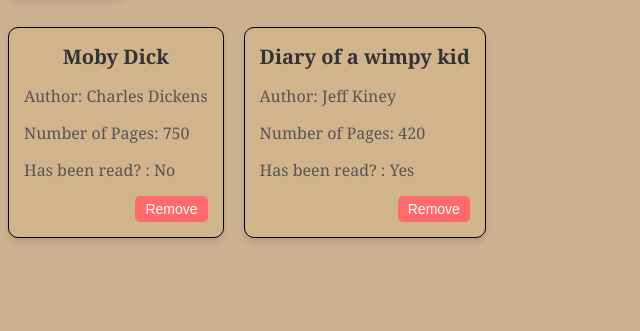
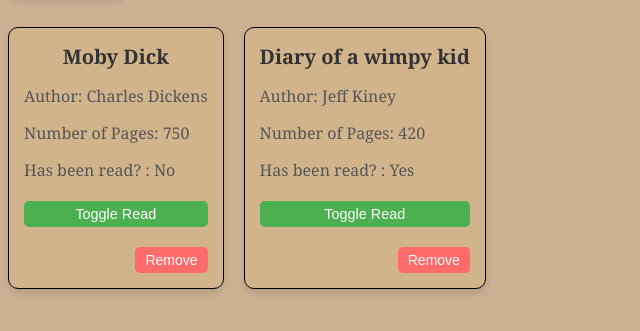
Before and after one commit to apoa5/library, a plain HTML site: page index.html in a window 1280 px wide. Shown: the part 111-442 px from the top of the page, without its empty margins (0-640 px from the left). Drawn offline with Linux system fonts and the light colour scheme.

Commit message:
Added toggle button to change read status

```diff
--- a/script.js
+++ b/script.js
@@ -8,6 +8,10 @@ function Book(title, author, pages, hasBeenRead) {
     this.pages = pages;
     this.hasBeenRead = hasBeenRead;
 }
+
+Book.prototype.toggleReadStatus = function () {
+    this.hasBeenRead = !this.hasBeenRead;
+};
 
 //Manually create some books for now so I can see them
 const book1 = new Book("Moby Dick", "Charles Dickens", 750, false);
@@ -36,22 +40,32 @@ function displayBook() {
         const author = document.createElement('div');
         const pages = document.createElement('div');
         const read = document.createElement('div');
+        const toggleReadButton = document.createElement('button');
         const deleteButton = document.createElement('button');
 
         title.textContent = `${book.title}`;
         author.textContent = `Author: ${book.author}`;
         pages.textContent = `Number of Pages: ${book.pages}`;
         read.textContent = `Has been read? : ${book.hasBeenRead ? 'Yes' : 'No'}`;
+        toggleReadButton.textContent = 'Toggle Read';
         deleteButton.textContent = 'Remove';
+
+        toggleReadButton.classList.add('toggleButton');
         deleteButton.classList.add('deleteButton');
         title.classList.add('title');
+
+        // Add event listeners to buttons
+        toggleReadButton.addEventListener('click', () => {
+            book.toggleReadStatus();
+            displayBook();
+        });
 
         deleteButton.addEventListener('click', () => {
             myLibrary.splice(index, 1);
             displayBook();
         });
 
-        bookCard.append(title, author, pages, read, deleteButton);
+        bookCard.append(title, author, pages, read, toggleReadButton, deleteButton);
         bookContainer.append(bookCard);
     });
 }
@@ -64,11 +78,11 @@ const dialog = document.getElementById('dialog');
 const closeDialogButton = document.getElementById('close-dialog');
 const openDialogButton = document.getElementById('open-dialog');
 
-openDialogButton.addEventListener("click", ()=>{
+openDialogButton.addEventListener("click", () => {
     dialog.showModal();
 })
 
-closeDialogButton.addEventListener("click", (e)=>{
+closeDialogButton.addEventListener("click", (e) => {
     e.preventDefault();
     dialog.close();
 })
@@ -77,7 +91,7 @@ const form = document.getElementById('book-form');
 
 
 //Event listener to form to add new book to bookContainer
-form.addEventListener("submit", (e)=> {
+form.addEventListener("submit", (e) => {
     e.preventDefault();
 
     const title = document.getElementById('book-title').value;
--- a/styles.css
+++ b/styles.css
@@ -67,6 +67,27 @@ body {
 .deleteButton:hover {
     background-color: #ff4c4c;
 }
+
+.toggleButton {
+    padding: 5px 10px;
+    font-size: 0.9rem;
+    background-color: #4caf50;
+    color: white;
+    border: none;
+    border-radius: 5px;
+    cursor: pointer;
+    margin: 5px 0;
+    transition: background-color 0.3s ease;
+  }
+
+  .toggleButton:hover {
+    background-color: #45a049;
+  }
+
+  .toggleButton:active {
+    background-color: #3e8e41;
+  }
+
 
 #open-dialog {
     background-color: #4CAF50;
```
